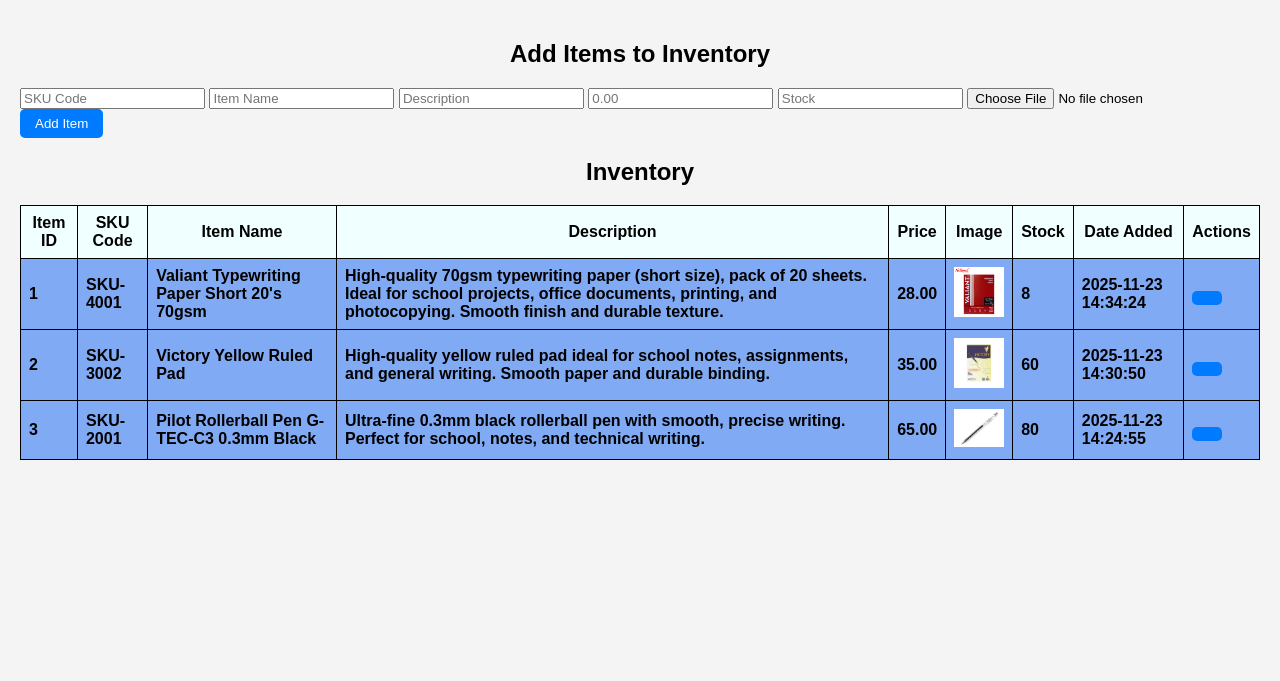
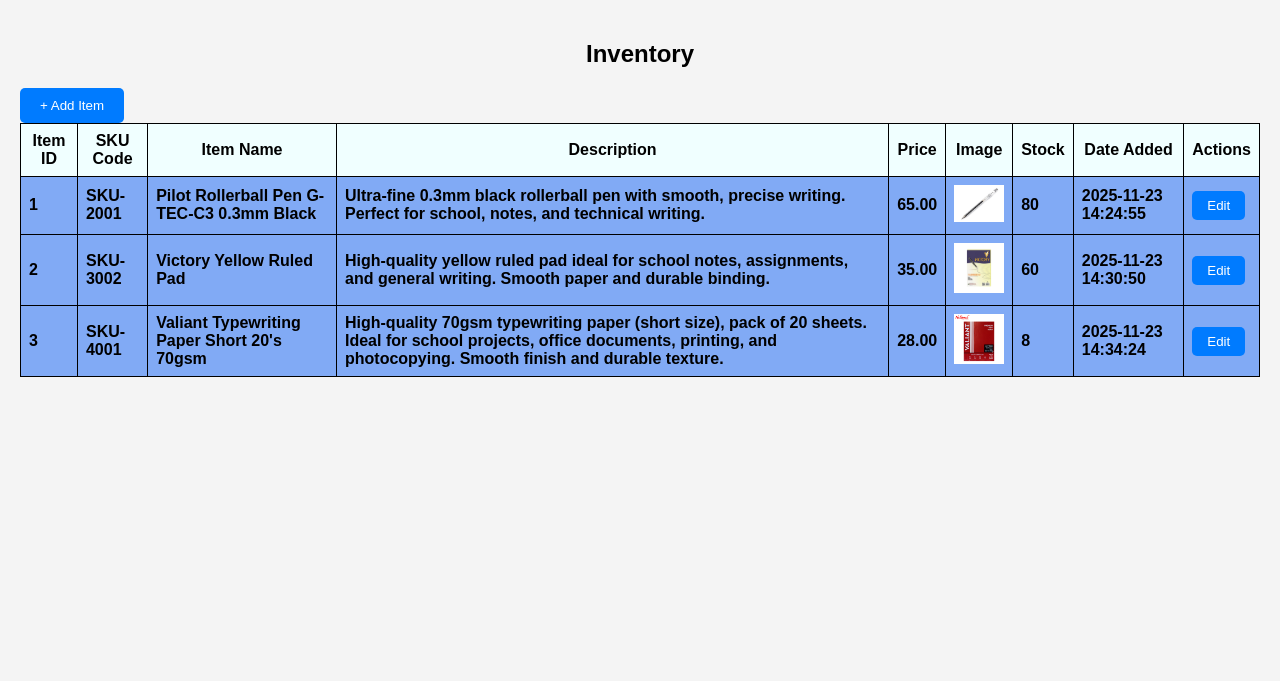
Before and after one commit to mifuuuu/slc-online-boosktore, a PHP site: page /admin/manage_inventory.php in a window 1280 px wide. Shown: the part 136-817 px from the top of the page. Run offline with PHP 8.4, Linux system fonts and the light colour scheme; a user stored in the database is signed in; data comes from the database, SQL or seed files in the repository.

Commit message:
pagod na akeskes wauwh

```diff
--- a/admin/manage_inventory.php
+++ b/admin/manage_inventory.php
@@ -5,24 +5,36 @@
 <head>
     <meta charset="UTF-8">
     <meta name="viewport" content="width=device-width, initial-scale=1.0">
-    <script src="https://cdnjs.cloudflare.com/ajax/libs/jquery/3.7.1/jquery.min.js" integrity="sha512-v2CJ7UaYy4JwqLDIrZUI/4hqeoQieOmAZNXBeQyjo21dadnwR+8ZaIJVT8EE2iyI61OV8e6M8PP2/4hpQINQ/g==" crossorigin="anonymous" referrerpolicy="no-referrer"></script>
+    <script src="https://cdnjs.cloudflare.com/ajax/libs/jquery/3.7.1/jquery.min.js"></script>
     <link rel="stylesheet" href="../assets/css/style.css">
     <title>Inventory</title>
 </head>
+
 <body>
-    <div class="inventory-container">
-         <h2>Add Items to Inventory</h2>
+
+    <h2>Inventory</h2>
+
+    <!-- Add Item Button -->
+    <button id="openModalBtn" class="add-btn">+ Add Item</button>
+
+    <!-- MODAL -->
+    <div id="modalOverlay" class="modal-overlay">
+        <div class="modal">
+            <span class="close-btn" id="closeModalBtn">&times;</span>
+
+            <h2>Add Items to Inventory</h2>
+
             <form class="add_users_form" id="add_users_form">
-                <input type="text" placeholder="SKU Code">
-                <input type="text" placeholder="Item Name">
-                <input type="text" placeholder="Description">
-                <input type="number" name="item_price" step="0.01" min="0" placeholder="0.00" required >
-                <input type="number" placeholder="Stock">
-                <input type="file" name="image" id="image" accept="image/*" required>
+                <input type="text" placeholder="SKU Code" id="update_skucode">
+                <input type="text" placeholder="Item Name" id="update_itemname">
+                <input type="text" placeholder="Description" id="update_descripton">
+                <input type="number" name="item_price" step="0.01" min="0" placeholder="0.00" required id="update_price">
+                <input type="number" placeholder="Stock" id="update_stock">
                 <button type="submit">Add Item</button>
-         </form>
+            </form>
+        </div>
     </div>
-    <h2>Inventory</h2>
+
     <table>
         <thead>
             <tr>
@@ -37,11 +49,27 @@
                 <th>Actions</th>
             </tr>
         </thead>
-            <tbody id="inventory_table">
-        </tbody>
+        <tbody id="inventory_table"></tbody>
     </table>
 
     <script src="../assets/js/get_items.js"></script>
-<?php require_once "../includes/footer.php"; ?>
+    <?php require_once "../includes/footer.php"; ?>
+
+    <script>
+        const modalOverlay = document.getElementById("modalOverlay");
+        const openModalBtn = document.getElementById("openModalBtn");
+        const closeModalBtn = document.getElementById("closeModalBtn");
+
+        // Open modal
+        openModalBtn.addEventListener("click", () => {
+            modalOverlay.style.display = "flex";
+        });
+
+        // Close modal (X button)
+        closeModalBtn.addEventListener("click", () => {
+            modalOverlay.style.display = "none";
+        });
+    </script>
+
 </body>
 </html>
--- a/assets/css/style.css
+++ b/assets/css/style.css
@@ -23,4 +23,88 @@ td{
     color: black;
 }
 
-/* admin dashboard - inventory */
+
+/* Trigger button ADD ITEM */
+.add-btn {
+  padding: 10px 20px;
+  background: #007bff;
+  color: #fff;
+  border: none;
+  border-radius: 5px;
+  cursor: pointer;
+}
+.add-btn:hover {
+  background: #0056b3;
+}
+
+/* Modal Background */
+.modal-overlay {
+  display: none;
+  position: fixed;
+  top: 0;
+  left: 0;
+  width: 100%;
+  height: 100%;
+  background: rgba(0,0,0,0.6);
+  justify-content: center;
+  align-items: center;
+  z-index: 2000;
+}
+
+.close-btn {
+  position: absolute;
+  right: 15px;
+  top: 10px;
+  font-size: 25px;
+  cursor: pointer;
+}
+
+/* Animation */
+@keyframes fadeIn {
+  from { transform: scale(0.8); opacity: 0; }
+  to { transform: scale(1); opacity: 1; }
+}
+
+/* Make form inputs stack vertically */
+.add_users_form {
+    display: flex;
+    flex-direction: column;
+    gap: 12px; /* space between inputs */
+}
+
+/* Style input fields */
+.add_users_form input {
+    box-sizing: border-box; /* Prevents overflow */
+    width: 100%;            /* Fit inside the modal */
+    padding: 10px;
+    font-size: 16px;
+    border: 1px solid #ccc;
+    border-radius: 6px;
+}
+
+/* Style the submit button */
+.add_users_form button {
+    padding: 10px;
+    background: #007bff;
+    color: #fff;
+    border: none;
+    border-radius: 6px;
+    cursor: pointer;
+    font-size: 16px;
+}
+
+.add_users_form button:hover {
+    background: #0056b3;
+}
+
+/* Modal Box */
+.modal {
+  background: #fff;
+  width: 400px;
+  max-width: 90%;
+  padding: 20px;
+  border-radius: 10px;
+  position: relative;
+  animation: fadeIn 0.2s ease;
+  box-sizing: border-box;
+}
--- a/assets/js/get_items.js
+++ b/assets/js/get_items.js
@@ -1,4 +1,3 @@
-alert("JS file items loaded");
 $(document).ready(() => {
     const getItems = () => {
         $.ajax({
@@ -31,7 +30,7 @@ $(document).ready(() => {
     };
 
     const uiRenderInventory = (items) => {
-        const container = $("#inventory_table");
+        const container = $("#inventory_table"); // descending dapat to
         container.empty();
         $.each(items, (index, item) => {
             const row = `<tr>
@@ -44,14 +43,29 @@ $(document).ready(() => {
                 <td>${item.stock}</td>
                 <td>${item.created_at}</td>
                 <td>
-                    <button
-                      type="button"
-                      class="btn btn-sm btn-warning btn_editUser"
-                      data-id="${item.id}">
-                    </button>
+                    <button type="button" class="btn-edititem" data-id="${item.item_id}">Edit</button>
                 </td>
             </tr>`;
             container.append(row);
         });
     };
+
+//edit user button
+    $(document).on("click", ".btn-edititem", function() {
+        const itemId = $(this).data("id");
+        $.ajax({
+            url: `../includes/functions/update_items.php?item_id=${itemId}`,
+            type: "GET",
+            datatype: "json",
+            success: (res) => {
+                const selectedItem = res.data;
+                $("#edit_item_id").val(selectedItem.item_id);
+                $("#update_skucode").val(selectedItem.sku);
+                $("#update_itemname").val(selectedItem.item_name);
+                $("#update_descripton").val(selectedItem.description);
+                $("#update_price").val(selectedItem.item_price);
+                $("#update_stock").val(selectedItem.stock);
+            }
+        });
+    });
 });
--- a/includes/functions/get_items.php
+++ b/includes/functions/get_items.php
@@ -11,7 +11,7 @@
     require_once '../db.php';
 
     try {
-         $sql = "SELECT * FROM items ORDER BY item_id DESC";
+         $sql = "SELECT * FROM items";
          $stmt = $conn->prepare($sql);
          $stmt->execute();
          $items= $stmt->fetchAll(PDO::FETCH_ASSOC);
```
Also changed, not shown: includes/functions/update_items.php (+55 -6 lines), includes/functions/add_item.php (added).
